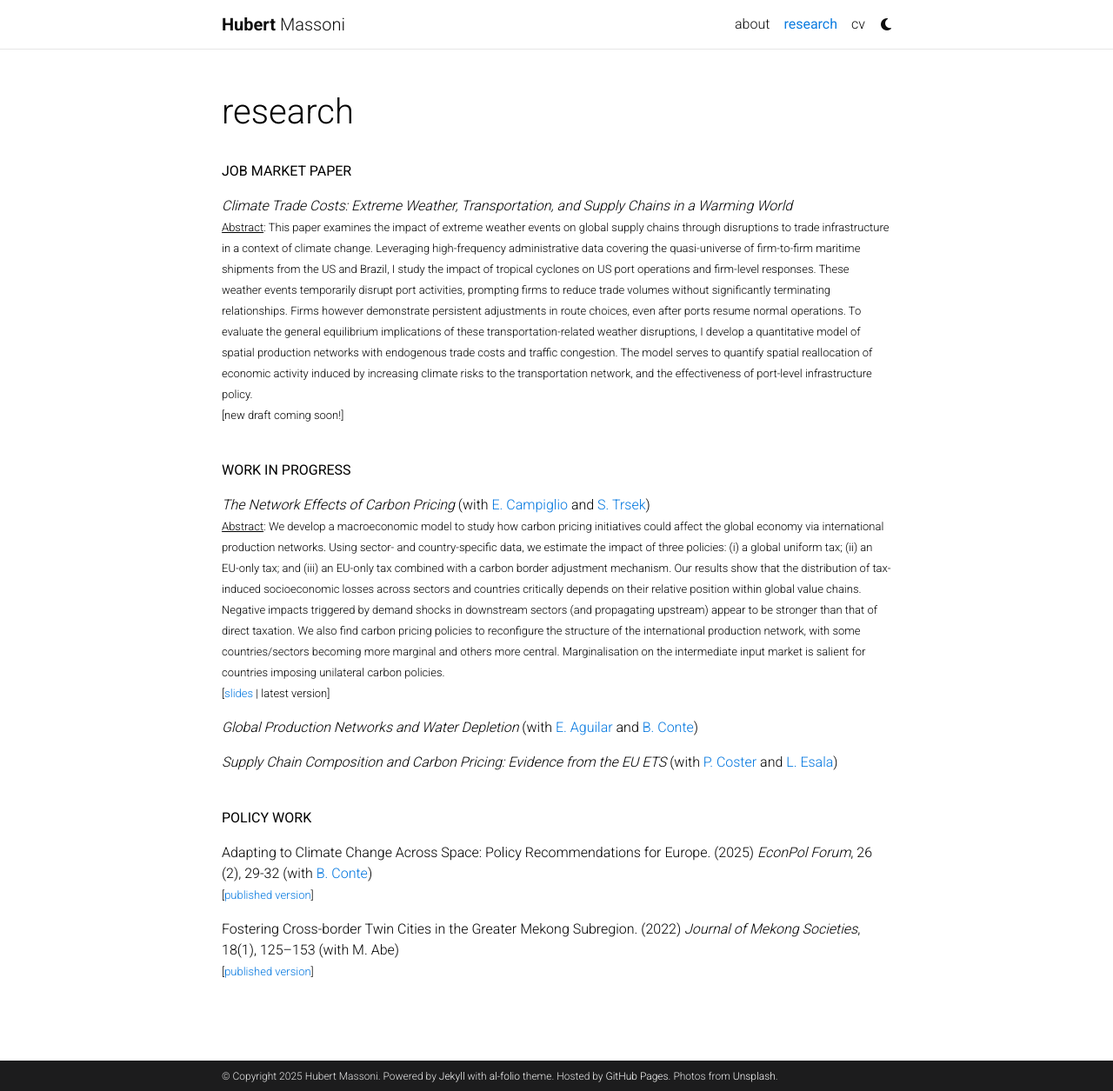
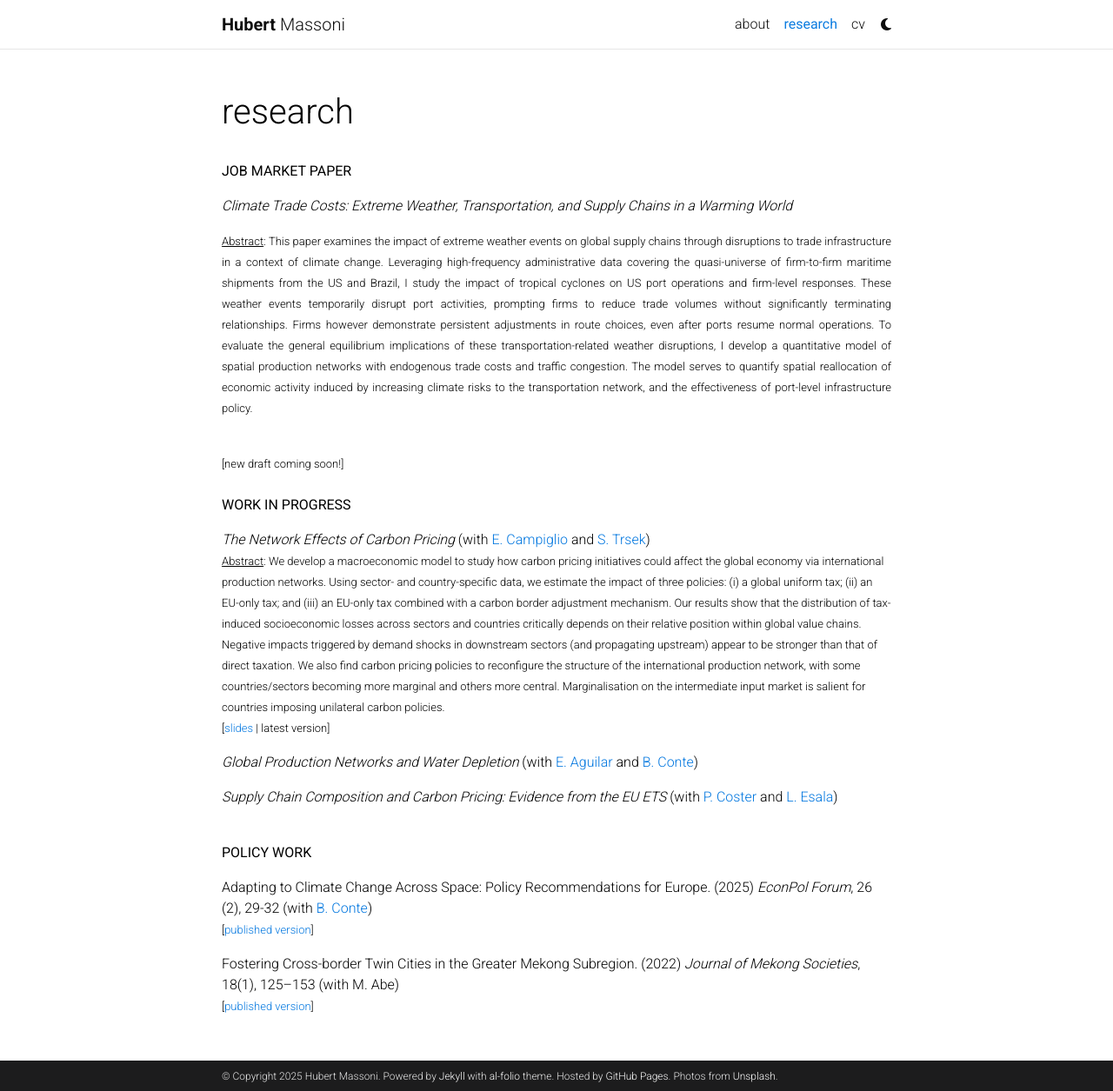
Before and after one commit to hubertmassoni/hubertmassoni.github.io, a Jekyll site: the page built from _pages/projects.md, in a window 1280 px wide and 1255 px high. Shown: the whole window at 87% size. Built offline with Jekyll 4.4.1, drawn with Linux system fonts in a browser that asks for light colours; comment, search, counter and statistics services are not loaded; a style sheet for code colours, icons or effects is not loaded.

Commit message:
Update projects.md

```diff
--- a/_pages/projects.md
+++ b/_pages/projects.md
@@ -12,7 +12,7 @@ nav_order: 1
 
 <p><em>Climate Trade Costs: Extreme Weather, Transportation, and Supply Chains in a Warming World</em>
 
-<br><font size="-1"><u>Abstract</u>: This paper examines the impact of extreme weather events on global supply chains through disruptions to trade infrastructure in a context of climate change. Leveraging high-frequency administrative data covering the quasi-universe of firm-to-firm maritime shipments from the US and Brazil, I study the impact of tropical cyclones on US port operations and firm-level responses. These weather events temporarily disrupt port activities, prompting firms to reduce trade volumes without significantly terminating relationships. Firms however demonstrate persistent adjustments in route choices, even after ports resume normal operations. To evaluate the general equilibrium implications of these transportation-related weather disruptions, I develop a quantitative model of spatial production networks with endogenous trade costs and traffic congestion. The model serves to quantify spatial reallocation of economic activity induced by increasing climate risks to the transportation network, and the effectiveness of port-level infrastructure policy.</font>
+<br><p align="justify"><font size="-1"><u>Abstract</u>: This paper examines the impact of extreme weather events on global supply chains through disruptions to trade infrastructure in a context of climate change. Leveraging high-frequency administrative data covering the quasi-universe of firm-to-firm maritime shipments from the US and Brazil, I study the impact of tropical cyclones on US port operations and firm-level responses. These weather events temporarily disrupt port activities, prompting firms to reduce trade volumes without significantly terminating relationships. Firms however demonstrate persistent adjustments in route choices, even after ports resume normal operations. To evaluate the general equilibrium implications of these transportation-related weather disruptions, I develop a quantitative model of spatial production networks with endogenous trade costs and traffic congestion. The model serves to quantify spatial reallocation of economic activity induced by increasing climate risks to the transportation network, and the effectiveness of port-level infrastructure policy.</font></p>
 
 <br><font size="-1">[new draft coming soon!]</font>
 
```
